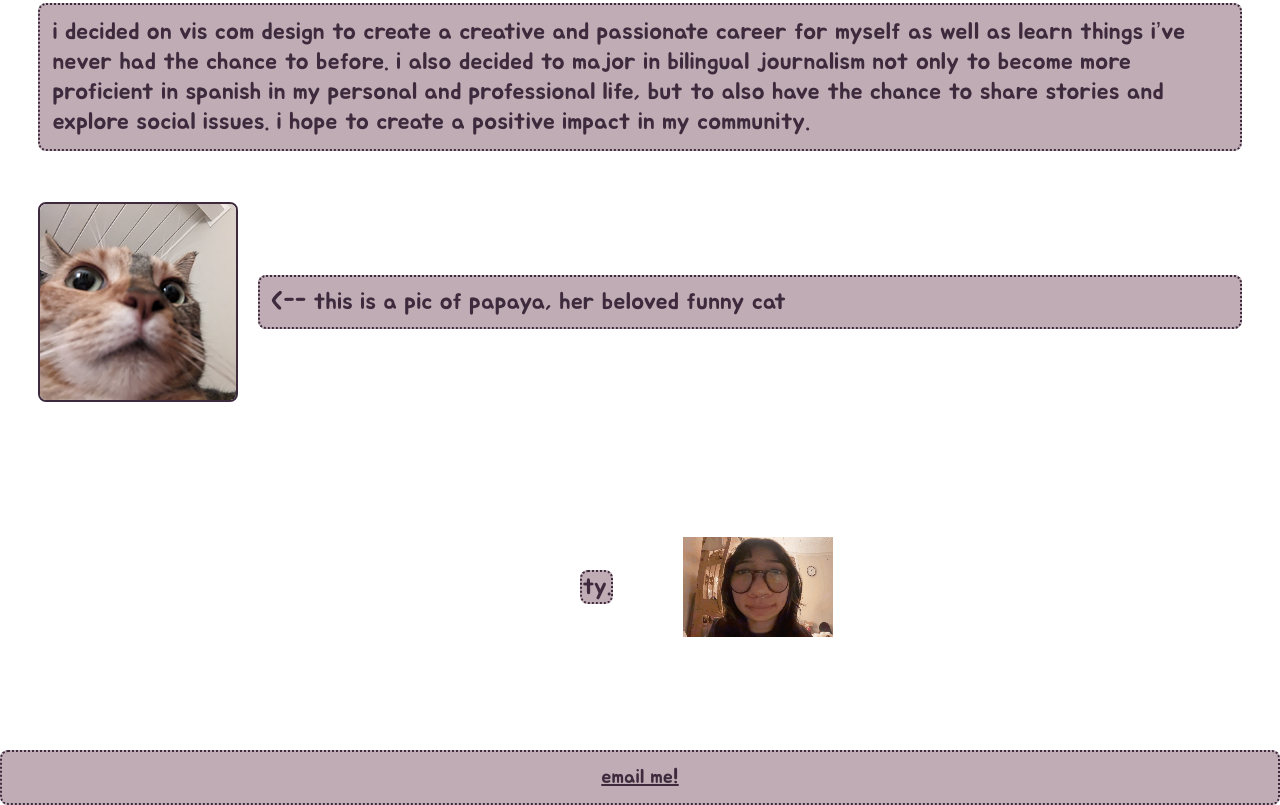
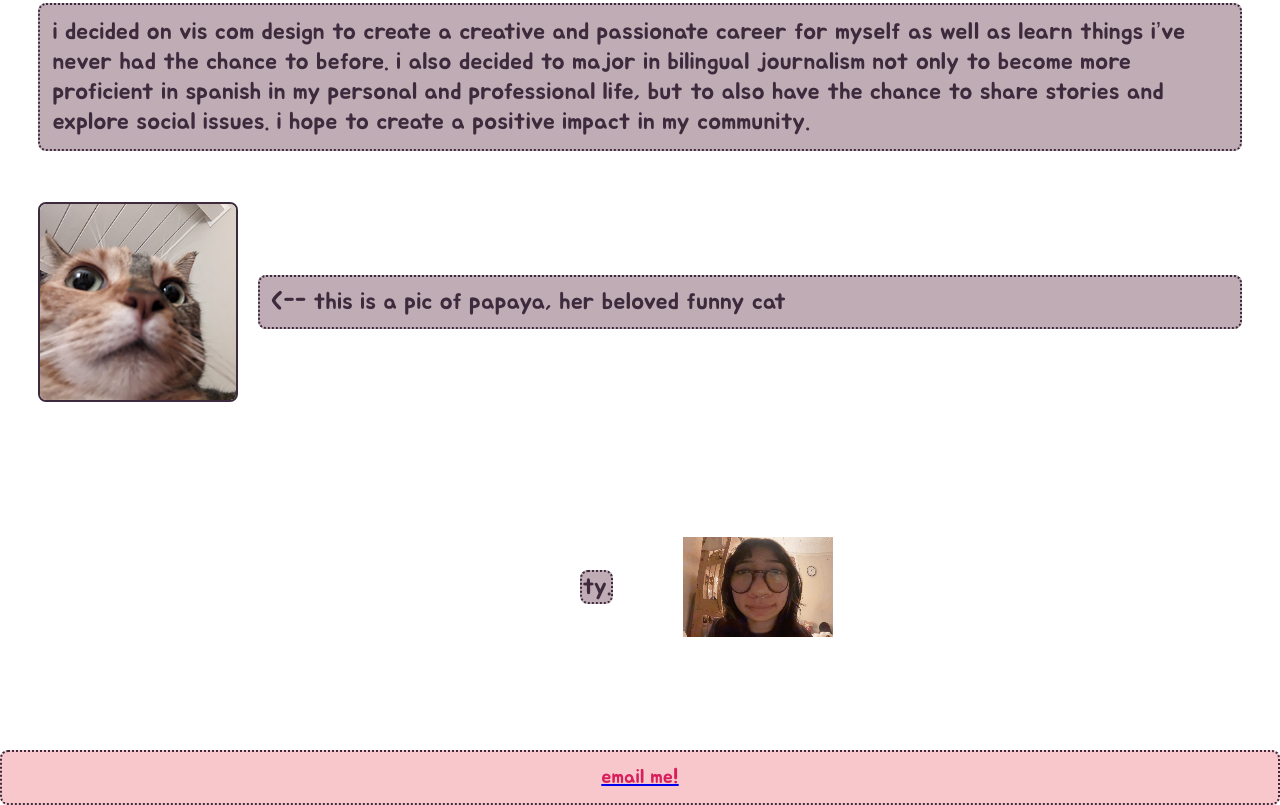
Before and after one commit to cmontenegro20/summerProject, a plain HTML site: page index.html in a window 1280 px wide. Shown: the part 989-1794 px from the top of the page. Drawn offline with Linux system fonts and the light colour scheme.

Commit message:
Update style.css

```diff
--- a/css/style.css
+++ b/css/style.css
@@ -25,6 +25,10 @@ nav{
     padding: 1%;
 }
 
+nav a{
+    color: #D81E5B;
+}
+
 h1{
     margin-top: 1.7%;
     text-align: center;
@@ -45,8 +49,6 @@ section{
 section a{
     text-decoration: none;
     color: #D81E5B;
-
-
 }
 
 
@@ -114,11 +116,6 @@ p{
     margin-right: 45%;
 }
 
-footer a{
-    text-align: center;
-    color: #3D2B3D;
-    font-size: 20px;
-}
 
 h3{
     text-align: center;
@@ -135,3 +132,16 @@ ul, ol{
     margin-right: auto;
     padding-bottom: 7px;
 }
+
+footer p{
+    background-color:#F8C7CC;
+    color: #D81E5B;
+    text-align: center;
+    font-size: 20px;
+    text-decoration: none;
+}
+/*
+footer a{
+    text-align: center;
+    font-size: 20px;
+} */
```
